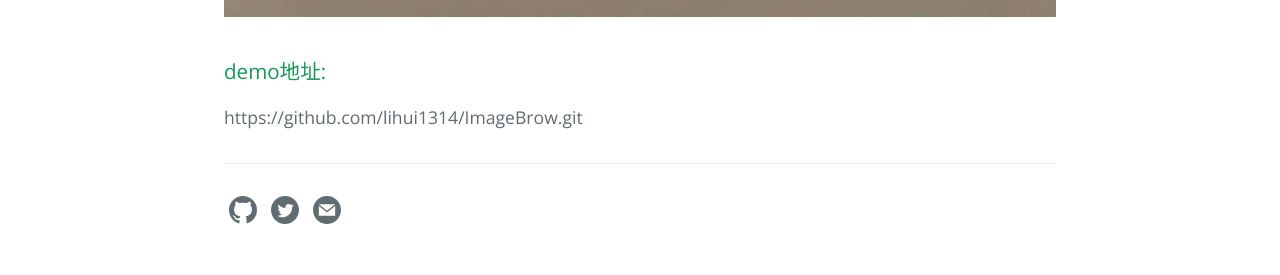
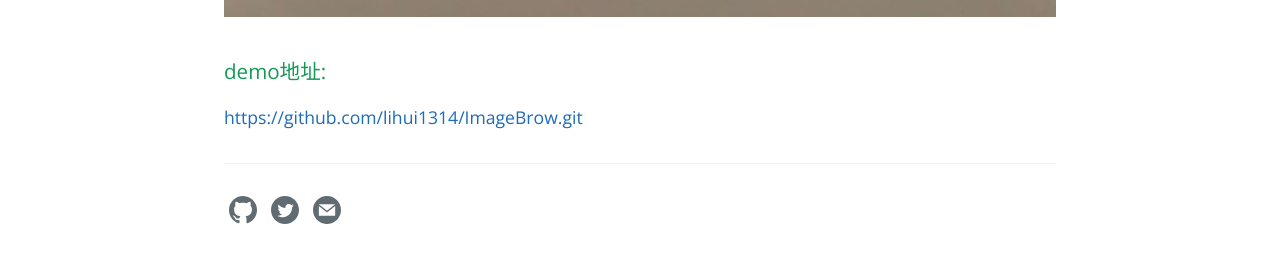
Before and after one commit to lihui1314/lihui1314.github.io, a Jekyll site: the page built from _posts/2020-10-22-款图片浏览器.md, in a window 1280 px wide. Shown: the part 1686-1961 px from the top of the page. Built offline with Jekyll 4.4.1, drawn with Linux system fonts in a browser that asks for light colours.

Commit message:
no message

```diff
--- a/_posts/2020-10-22-款图片浏览器.md
+++ b/_posts/2020-10-22-款图片浏览器.md
@@ -18,4 +18,4 @@ excerpt: "支持移动缩放、双击放大、移动过程中透明度渐变"
 
 ###  demo地址:
 
-https://github.com/lihui1314/ImageBrow.git
+<https://github.com/lihui1314/ImageBrow.git>
```
